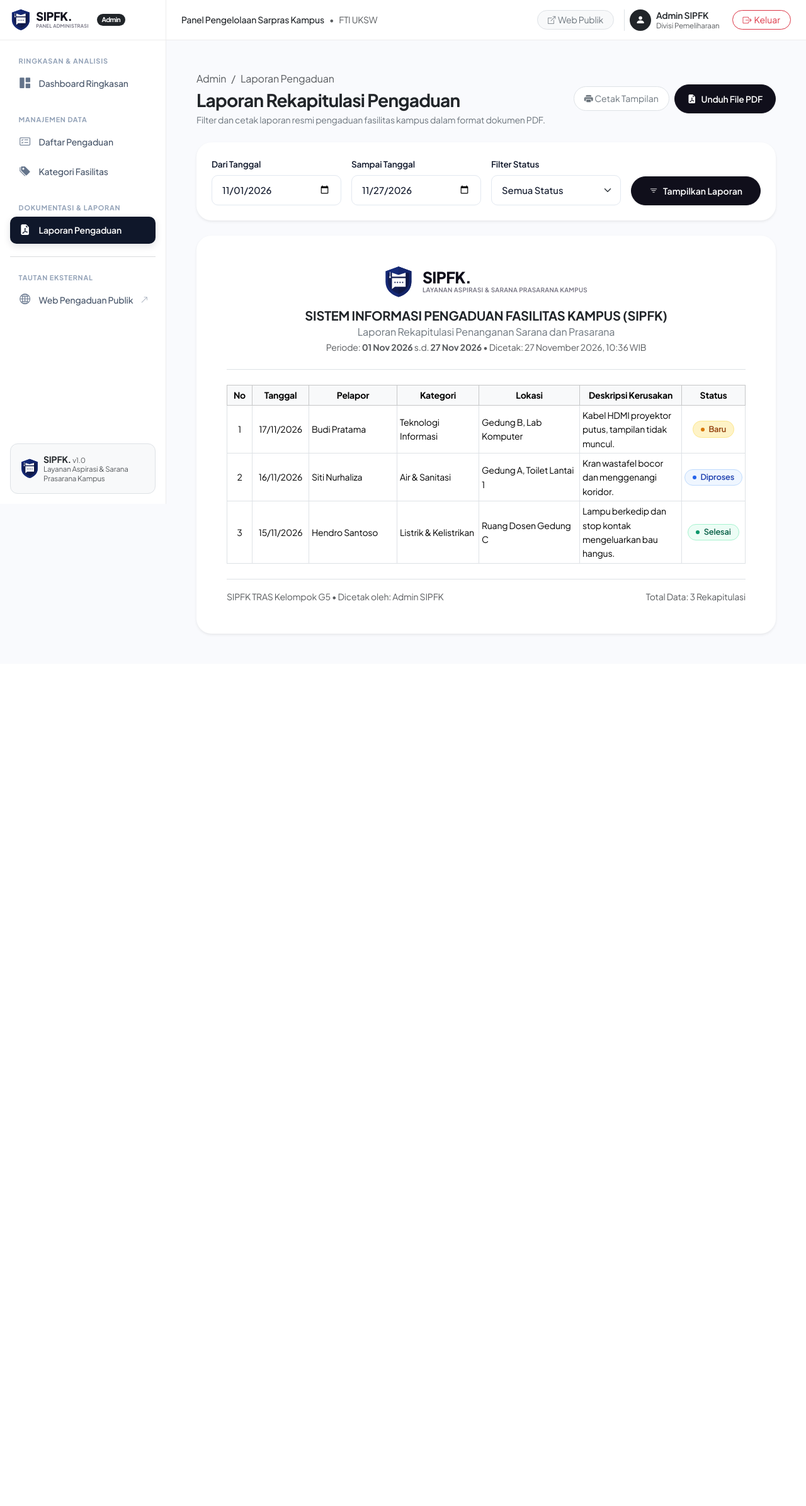
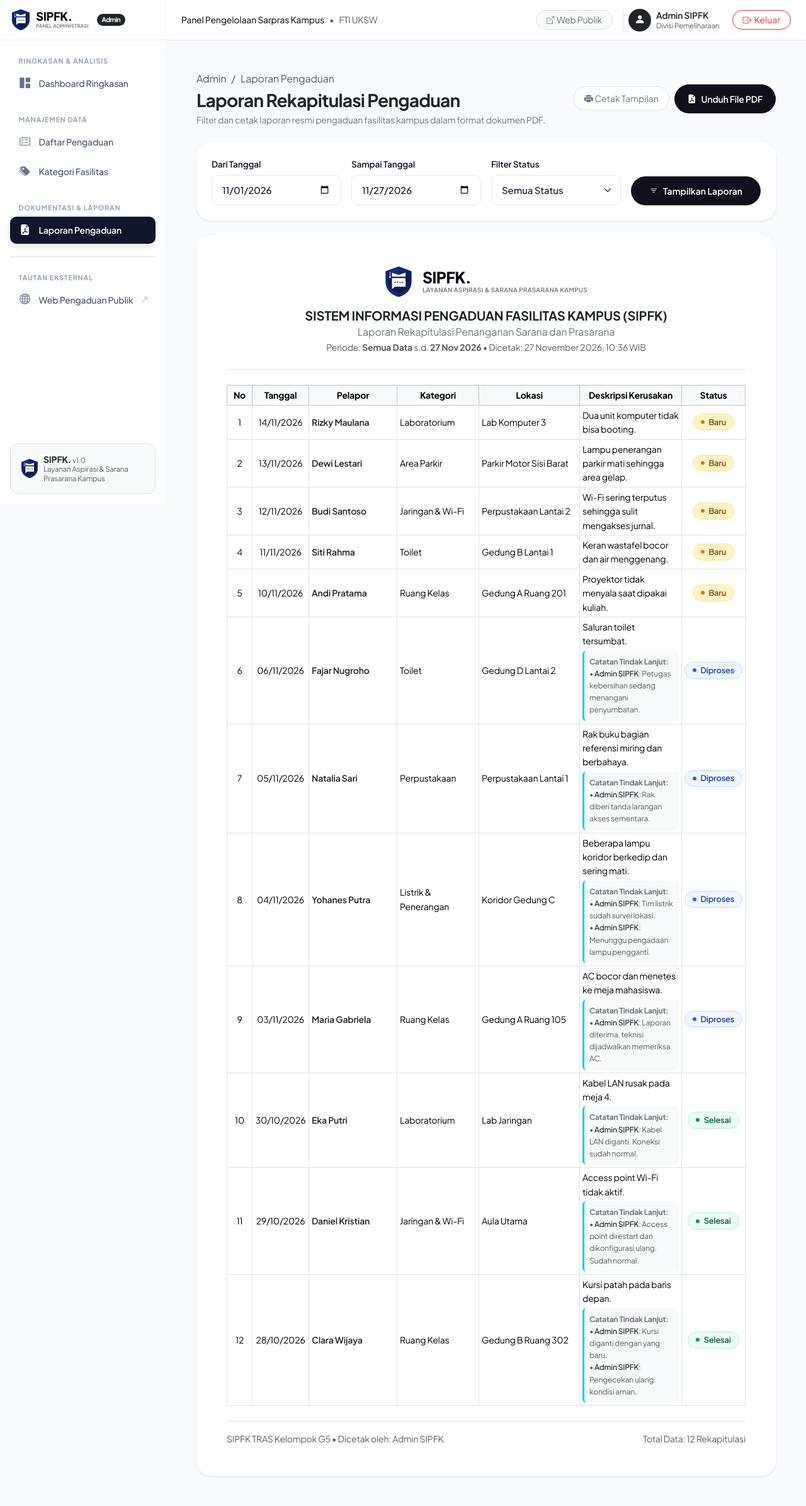
Before and after one commit to hanseliahp/TR-PW-C-Kel5, a Laravel app: page /admin/laporan in a window 1280 px wide. Shown: the whole page at 63% size. Before the commit the page ends 1009 px from the top, so only its background shows below. Run offline with Laravel 12, Linux system fonts and the light colour scheme; a user stored in the database is signed in; data comes from the database, SQL or seed files in the repository.

Commit message:
feat: add admin reports view, layout, custom styling, and integration tests

```diff
--- a/public/css/sipfk-custom.css
+++ b/public/css/sipfk-custom.css
@@ -222,6 +222,35 @@ body {
     font-size: 1.15rem;
     flex-shrink: 0;
     line-height: 1;
+}
+
+.admin-user-avatar {
+    width: 36px;
+    height: 36px;
+    border-radius: 50%;
+    display: flex;
+    align-items: center;
+    justify-content: center;
+    position: relative;
+    overflow: hidden;
+    line-height: 1;
+}
+
+.admin-user-avatar i,
+.admin-user-avatar .bi {
+    display: flex;
+    align-items: center;
+    justify-content: center;
+    line-height: 1;
+    margin: 0;
+    padding: 0;
+}
+
+.admin-user-avatar i::before,
+.admin-user-avatar .bi::before {
+    display: block;
+    line-height: 1;
+    vertical-align: 0;
 }
 
 .stat-card-icon-bubble,
--- a/resources/views/admin/reports/index.blade.php
+++ b/resources/views/admin/reports/index.blade.php
@@ -14,7 +14,7 @@
         <i class="bi bi-printer-fill"></i>
         <span>Cetak Tampilan</span>
     </button>
-    <a href="#" class="btn-pill-dark" style="padding: 0.5rem 1.25rem; font-size: 0.875rem;" title="Fitur Ekspor PDF (Diintegrasikan oleh Anggota 5)">
+    <a href="{{ route('admin.reports.pdf', request()->query()) }}" class="btn-pill-dark" style="padding: 0.5rem 1.25rem; font-size: 0.875rem;" title="Unduh Berkas Laporan Resmi PDF">
         <i class="bi bi-file-earmark-pdf-fill"></i>
         <span>Unduh File PDF</span>
     </a>
@@ -65,7 +65,7 @@
         <h2 class="h5 fw-bold text-dark text-uppercase mb-1 mt-2">Sistem Informasi Pengaduan Fasilitas Kampus (SIPFK)</h2>
         <h3 class="h6 fw-normal text-secondary mb-1">Laporan Rekapitulasi Penanganan Sarana dan Prasarana</h3>
         <div class="small text-muted">
-            Periode: <strong>{{ request('start_date', date('01 M Y')) }}</strong> s.d. <strong>{{ request('end_date', date('d M Y')) }}</strong> &bull; Dicetak: {{ date('d F Y, H:i') }} WIB
+            Periode: <strong>{{ request('start_date') ? date('d M Y', strtotime(request('start_date'))) : 'Semua Data' }}</strong> s.d. <strong>{{ request('end_date') ? date('d M Y', strtotime(request('end_date'))) : date('d M Y') }}</strong> &bull; Dicetak: {{ date('d F Y, H:i') }} WIB
         </div>
     </div>
 
@@ -83,46 +83,51 @@
                 </tr>
             </thead>
             <tbody>
+                @forelse($complaints as $index => $c)
                     <tr>
-                    <td class="text-center">1</td>
-                    <td class="text-center">17/11/2026</td>
-                    <td>Budi Pratama</td>
-                    <td>Teknologi Informasi</td>
-                    <td>Gedung B, Lab Komputer</td>
-                    <td>Kabel HDMI proyektor putus, tampilan tidak muncul.</td>
+                        <td class="text-center">{{ $index + 1 }}</td>
+                        <td class="text-center">{{ date('d/m/Y', strtotime($c->reported_at)) }}</td>
+                        <td><span class="fw-semibold text-dark">{{ $c->reporter_name }}</span></td>
+                        <td>{{ $c->category->name ?? '-' }}</td>
+                        <td>{{ $c->location }}</td>
+                        <td>
+                            <div>{{ $c->description }}</div>
+                            @if($c->followUps->isNotEmpty())
+                                <div class="mt-1 p-2 bg-light rounded border-start border-3 border-info small" style="font-size: 0.75rem;">
+                                    <strong class="text-secondary d-block">Catatan Tindak Lanjut:</strong>
+                                    @foreach($c->followUps as $fu)
+                                        <div class="text-muted">
+                                            &bull; <span class="fw-medium text-dark">{{ $fu->admin->name ?? 'Admin' }}</span>: {{ $fu->note }}
+                                        </div>
+                                    @endforeach
+                                </div>
+                            @endif
+                        </td>
                         <td class="text-center">
+                            @if($c->status === 'baru')
                                 <span class="badge-status badge-status-baru"><span class="badge-status-dot"></span> Baru</span>
+                            @elseif($c->status === 'diproses')
+                                <span class="badge-status badge-status-diproses"><span class="badge-status-dot"></span> Diproses</span>
+                            @else
+                                <span class="badge-status badge-status-selesai"><span class="badge-status-dot"></span> Selesai</span>
+                            @endif
                         </td>
                     </tr>
+                @empty
                     <tr>
-                    <td class="text-center">2</td>
-                    <td class="text-center">16/11/2026</td>
-                    <td>Siti Nurhaliza</td>
-                    <td>Air & Sanitasi</td>
-                    <td>Gedung A, Toilet Lantai 1</td>
-                    <td>Kran wastafel bocor dan menggenangi koridor.</td>
-                    <td class="text-center">
-                        <span class="badge-status badge-status-diproses"><span class="badge-status-dot"></span> Diproses</span>
+                        <td colspan="7" class="text-center py-4 text-muted">
+                            <i class="bi bi-inbox fs-3 d-block mb-1"></i>
+                            <em>Tidak ada data pengaduan yang sesuai dengan kriteria filter.</em>
                         </td>
                     </tr>
-                <tr>
-                    <td class="text-center">3</td>
-                    <td class="text-center">15/11/2026</td>
-                    <td>Hendro Santoso</td>
-                    <td>Listrik & Kelistrikan</td>
-                    <td>Ruang Dosen Gedung C</td>
-                    <td>Lampu berkedip dan stop kontak mengeluarkan bau hangus.</td>
-                    <td class="text-center">
-                        <span class="badge-status badge-status-selesai"><span class="badge-status-dot"></span> Selesai</span>
-                    </td>
-                </tr>
+                @endforelse
             </tbody>
         </table>
     </div>
 
     <div class="mt-4 pt-3 border-top d-flex justify-content-between text-muted small">
         <div>SIPFK TRAS Kelompok G5 &bull; Dicetak oleh: {{ Auth::user()->name ?? 'Admin SIPFK' }}</div>
-        <div>Total Data: 3 Rekapitulasi</div>
+        <div>Total Data: {{ $complaints->count() }} Rekapitulasi</div>
     </div>
 </div>
 @endsection
--- a/resources/views/layouts/admin.blade.php
+++ b/resources/views/layouts/admin.blade.php
@@ -92,7 +92,7 @@
                             </a>
 
                             <div class="d-flex align-items-center gap-2 ps-2 border-start">
-                                <div class="stat-card-icon-bubble d-inline-flex align-items-center justify-content-center bg-dark text-white rounded-circle" style="width: 34px; height: 34px; font-size: 0.95rem;">
+                                <div class="admin-user-avatar d-flex align-items-center justify-content-center bg-dark text-white rounded-circle flex-shrink-0" style="width: 36px; height: 36px; font-size: 1.05rem;">
                                     <i class="bi bi-person-fill" aria-hidden="true"></i>
                                 </div>
                                 <div class="d-none d-sm-block text-start lh-1">
```
Also changed, not shown: tests/Feature/SipfkIntegrationTest.php (+1 -1 lines). Lines whose indentation alone changed are shown as unchanged.
